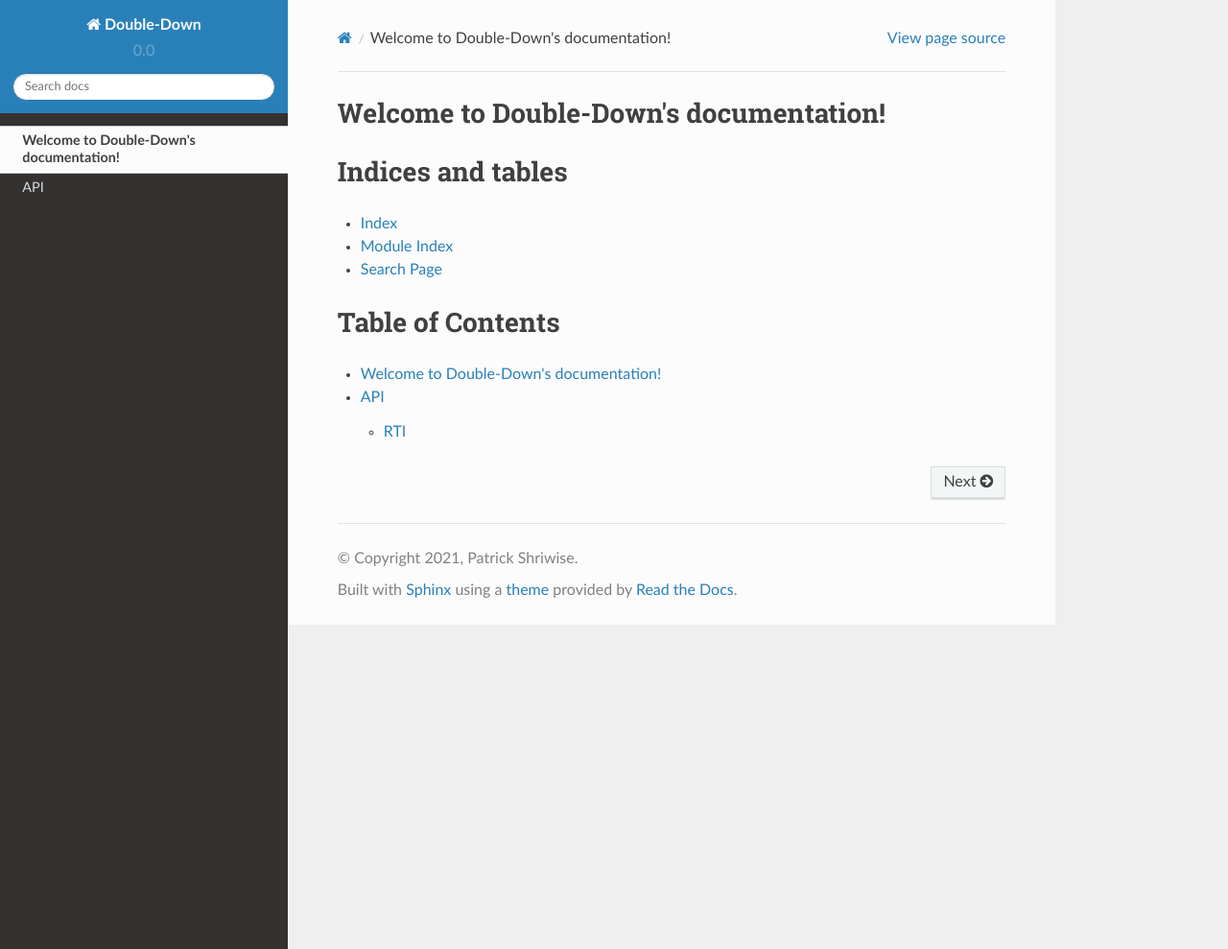
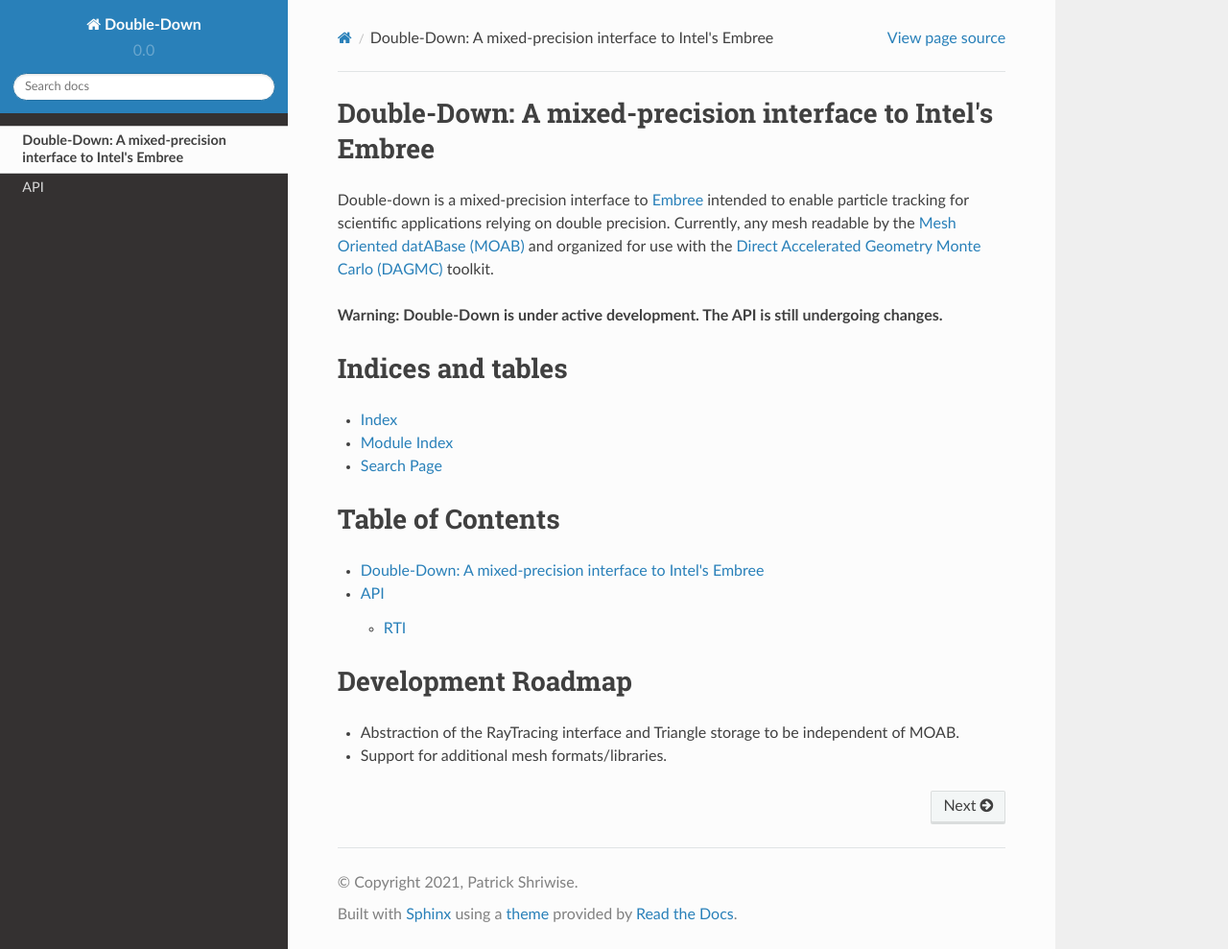
Before and after one commit to pshriwise/double-down, a Sphinx documentation site: the page built from docs/index.rst, in a window 1280 px wide and 989 px high. Shown: the whole window at 96% size. Built offline with Sphinx 7.4.7 and the Read the Docs theme 2.0.0, drawn with Linux system fonts in a browser that asks for light colours.

Commit message:
More documentation for the RTI.

```diff
--- a/docs/index.rst
+++ b/docs/index.rst
@@ -3,8 +3,15 @@
    You can adapt this file completely to your liking, but it should at least
    contain the root `toctree` directive.
 
-Welcome to Double-Down's documentation!
-=======================================
+Double-Down:  A mixed-precision interface to Intel's Embree
+===========================================================
+
+Double-down is a mixed-precision interface to `Embree <https://www.embree.org/>`_ intended to enable particle tracking
+for scientific applications relying on double precision. Currently, any mesh readable by
+the `Mesh Oriented datABase (MOAB) <https://sigma.mcs.anl.gov/moab-library/>`_ and organized for
+use with the `Direct Accelerated Geometry Monte Carlo (DAGMC) <https://svalinn.github.io/DAGMC/>`_ toolkit.
+
+**Warning: Double-Down is under active development. The API is still undergoing changes.**
 
 .. toctree::
    :maxdepth: 2
@@ -27,3 +34,9 @@
 
     self
     api/index
+
+Development Roadmap
+===================
+
+* Abstraction of the RayTracing interface and Triangle storage to be independent of MOAB.
+* Support for additional mesh formats/libraries.
```
Also changed, not shown: 3 other files.
